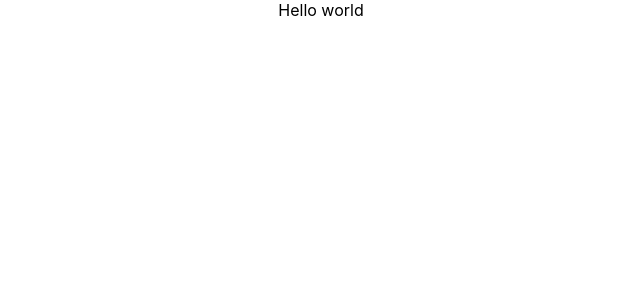
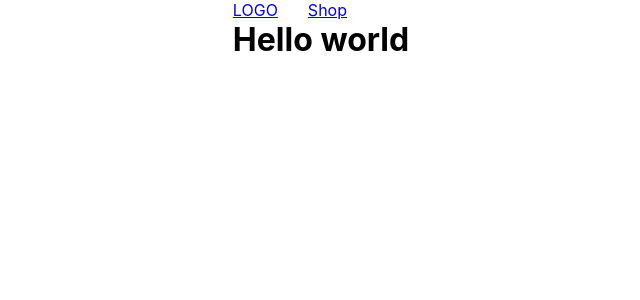
Before and after one commit to x6Nenko/Odin-Shopping-Cart, a React (Vite) app: page / in a window 1280 px wide. Shown: the top 300 px of the page, without its empty margins (319-959 px from the left). Built offline with nearby package versions, Linux system fonts and the light colour scheme.

Commit message:
Add navigation menu

```diff
--- a/src/App.jsx
+++ b/src/App.jsx
@@ -2,7 +2,7 @@ function App() {
 
   return (
     <>
-      Hello world
+      <h1>Hello world</h1>
     </>
   )
 }
--- a/src/Shop.jsx
+++ b/src/Shop.jsx
@@ -1,8 +1,8 @@
-import React from 'react'
-
 const Shop = () => {
   return (
-    <div>Shop</div>
+    <>
+      Shop
+    </>
   )
 }
 
--- /dev/null
+++ b/src/components/Header.jsx
@@ -0,0 +1,29 @@
+import { NavLink } from "react-router-dom"
+
+const Header = () => {
+  return (
+    <header>
+      <nav>
+        <NavLink
+          to="/"
+          className={({ isActive }) =>
+            isActive ? "active" : ""
+          }
+        >
+          LOGO
+        </NavLink>
+
+        <NavLink
+          to="/shop"
+          className={({ isActive }) =>
+            isActive ? "active" : ""
+          }
+        >
+          Shop
+        </NavLink>
+      </nav>
+    </header>
+  )
+}
+
+export default Header
--- a/src/index.css
+++ b/src/index.css
@@ -12,3 +12,8 @@ body {
   display: grid;
   place-content: center;
 }
+
+nav {
+  display: flex;
+  gap: 30px;
+}
--- a/src/main.jsx
+++ b/src/main.jsx
@@ -3,16 +3,29 @@ import ReactDOM from 'react-dom/client'
 import { createBrowserRouter, RouterProvider } from "react-router-dom";
 import App from './App.jsx'
 import Shop from './Shop.jsx'
+import Header from './components/Header.jsx';
 import './index.css'
 
 const router = createBrowserRouter([
   {
     path: "/",
-    element: <App />,
+    element:
+    <>
+      <div className='wrapper'>
+        <Header />
+        <App />
+      </div>
+    </>,
   },
   {
     path: "shop",
-    element: <Shop />,
+    element:
+    <>
+      <div className='wrapper'>
+        <Header />
+        <Shop />
+      </div>
+    </>,
   },
 ]);
 
```
Also changed, not shown: src/components/Test.jsx (deleted).
